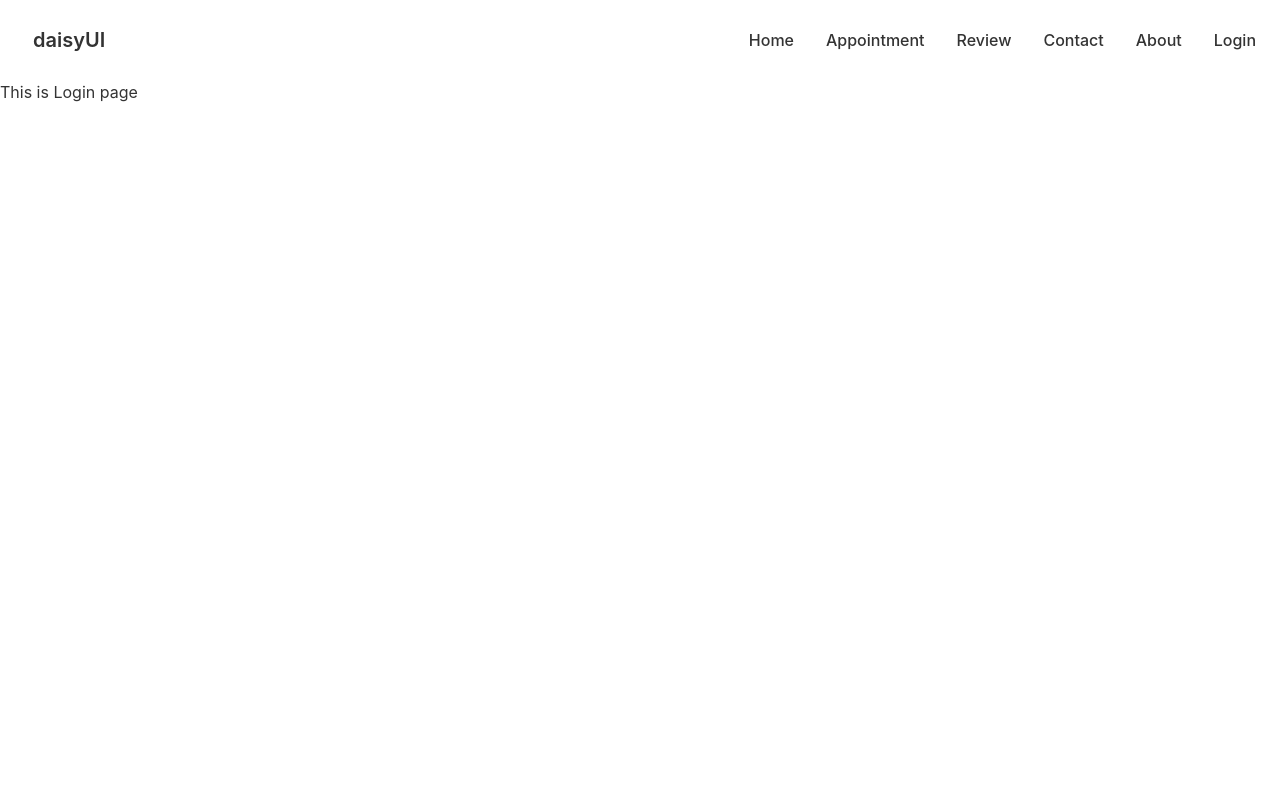
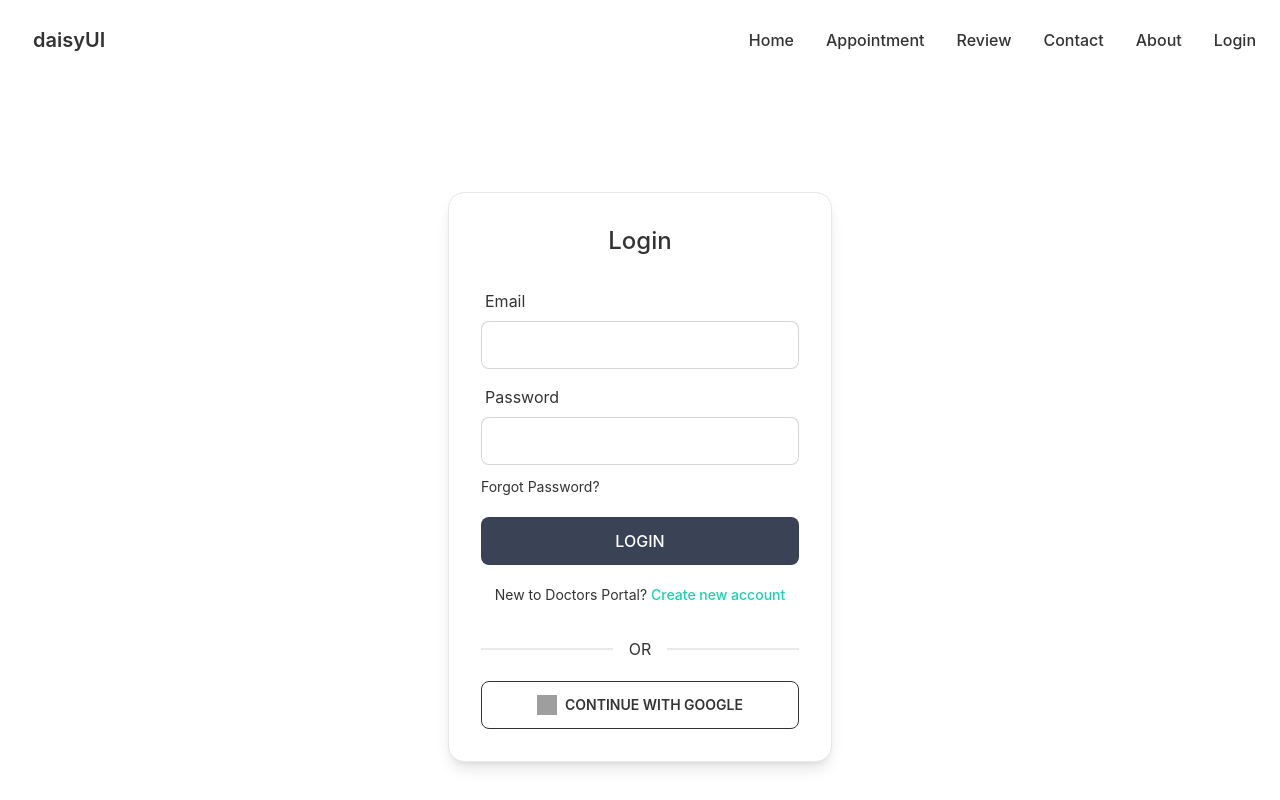
Before and after one commit to devnoman01/doctors-portal-client, a React (Create React App) app: page /login in a window 1280 px wide. Built offline with nearby package versions, Linux system fonts and the light colour scheme; no server answers; grey boxes are pictures that could not be loaded.

Commit message:
env file setup complete for firebase auth information

```diff
--- a/package.json
+++ b/package.json
@@ -8,9 +8,11 @@
     "@testing-library/user-event": "^13.5.0",
     "daisyui": "^2.14.3",
     "date-fns": "^2.28.0",
+    "firebase": "^9.8.1",
     "react": "^18.1.0",
     "react-day-picker": "^8.0.4",
     "react-dom": "^18.1.0",
+    "react-firebase-hooks": "^5.0.3",
     "react-router-dom": "^6.3.0",
     "react-scripts": "5.0.1",
     "web-vitals": "^2.1.4"
--- a/src/Pages/Appointment/BookingModal.js
+++ b/src/Pages/Appointment/BookingModal.js
@@ -22,8 +22,8 @@ const BookingModal = ({ date, treatment, setTreatment }) => {
           >
             ✕
           </label>
-          <h3 className="font-bold text-lg text-secondary mb-8">
-            Booking for:{treatment.name}
+          <h3 className="font-medium text-lg text-secondary mb-8">
+            Booking for: {treatment.name}
           </h3>
           <form onSubmit={handleBooking}>
             <input
--- a/src/Pages/Login/Login.js
+++ b/src/Pages/Login/Login.js
@@ -1,9 +1,81 @@
 import React from "react";
+import { useSignInWithGoogle } from "react-firebase-hooks/auth";
+import auth from "../../firebase.init";
 
 const Login = () => {
+  const [signInWithGoogle, user, loading, error] = useSignInWithGoogle(auth);
+  console.log(auth);
+
+  const handleLogin = (e) => {
+    e.preventDefault();
+    const email = e.target.email.value;
+    const password = e.target.password.value;
+    console.log(email, password);
+  };
+
+  if (user) {
+    console.log(user);
+  }
+
   return (
-    <div>
-      <h2>This is Login page</h2>
+    <div className="container flex justify-center mx-auto px-4">
+      <div className="card mx-auto mt-28 w-full md:max-w-sm bg-base-100 border border-gray-200 shadow-lg">
+        <div className="card-body items-center text-center">
+          <h2 className="text-2xl font-medium mb-4">Login</h2>
+          <form onSubmit={handleLogin} className="w-full">
+            <div className="form-control w-full mb-2">
+              <label className="label">
+                <span className="text-md">Email</span>
+              </label>
+              <input
+                required
+                name="email"
+                type="email"
+                className="input input-bordered w-full"
+              />
+            </div>
+            <div className="form-control w-full mb-2">
+              <label className="label">
+                <span className="text-md">Password</span>
+              </label>
+              <input
+                required
+                name="password"
+                type="password"
+                className="input input-bordered w-full"
+              />
+            </div>
+            <div className="form-control w-full ">
+              <span className="text-sm text-left mt-1 mb-5">
+                Forgot Password?
+              </span>
+            </div>
+            <input
+              value="Login"
+              type="submit"
+              className="input input-bordered w-full bg-accent text-white uppercase font-medium"
+            />
+          </form>
+          <p className="text-sm text-center my-3">
+            New to Doctors Portal?{" "}
+            <span className="text-secondary font-medium">
+              Create new account
+            </span>
+          </p>
+          <div className="divider">OR</div>
+          <button
+            onClick={() => signInWithGoogle()}
+            className="btn btn-outline gap-2 w-full"
+          >
+            <img
+              className="w-5 h-5"
+              src="https://upload.wikimedia.org/wikipedia/commons/5/53/Google_%22G%22_Logo.svg"
+              alt=""
+            />
+            Continue with Google
+          </button>
+        </div>
+      </div>
     </div>
   );
 };
--- /dev/null
+++ b/src/firebase.init.js
@@ -0,0 +1,19 @@
+import { initializeApp } from "firebase/app";
+import { getAuth } from "firebase/auth";
+
+const firebaseConfig = {
+  apiKey: process.env.REACT_APP_API_KEY,
+  authDomain: process.env.REACT_APP_AUTH_DOMAIN,
+  projectId: process.env.REACT_APP_PROJECT_ID,
+  storageBucket: process.env.REACT_APP_STORAGE_BUCKET,
+  messagingSenderId: process.env.REACT_APP_MESSAGING_SENDER_ID,
+  appId: process.env.REACT_APP_APP_ID,
+};
+
+const app = initializeApp(firebaseConfig);
+
+const auth = getAuth(app);
+
+console.log(auth);
+
+export default auth;
```
Also changed, not shown: 1 other file (tests, documents, lock files or other folders).
